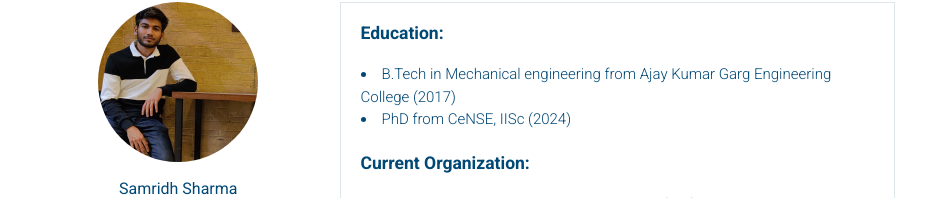
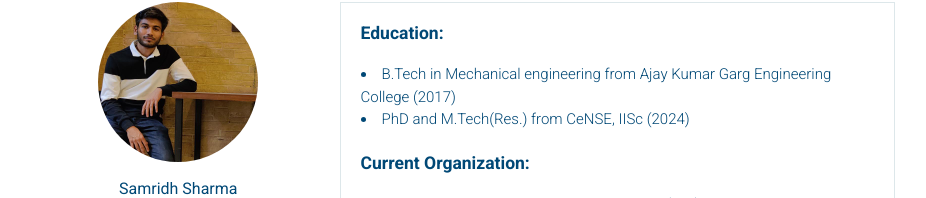
Before and after one commit to madarasama22/madarasama22.github.io, a plain HTML site: page group.html in a window 1280 px wide. Shown: the part 3944-4142 px from the top of the page, without its empty margins (38-964 px from the left). Drawn offline with Linux system fonts and the light colour scheme.

Commit message:
Update group.html

```diff
--- a/group.html
+++ b/group.html
@@ -446,13 +446,13 @@
 									Education:
 								  </h3>
 									<li> B.Tech in Mechanical engineering from Ajay Kumar Garg Engineering College (2017)</li>
-									<li> PhD from CeNSE, IISc (2024)</li>
+									<li> PhD and M.Tech(Res.) from CeNSE, IISc (2024)</li>
 									<br>
 
 								<h3>
 									Current Organization:
 								</h3>
-								<li> Sr.Process Integration Engineer, Micron Technologies, Taiwan</li>
+								<li> Sr. Process Integration Engineer, Micron Technologies, Taiwan</li>
 
 							<br>
 
```
